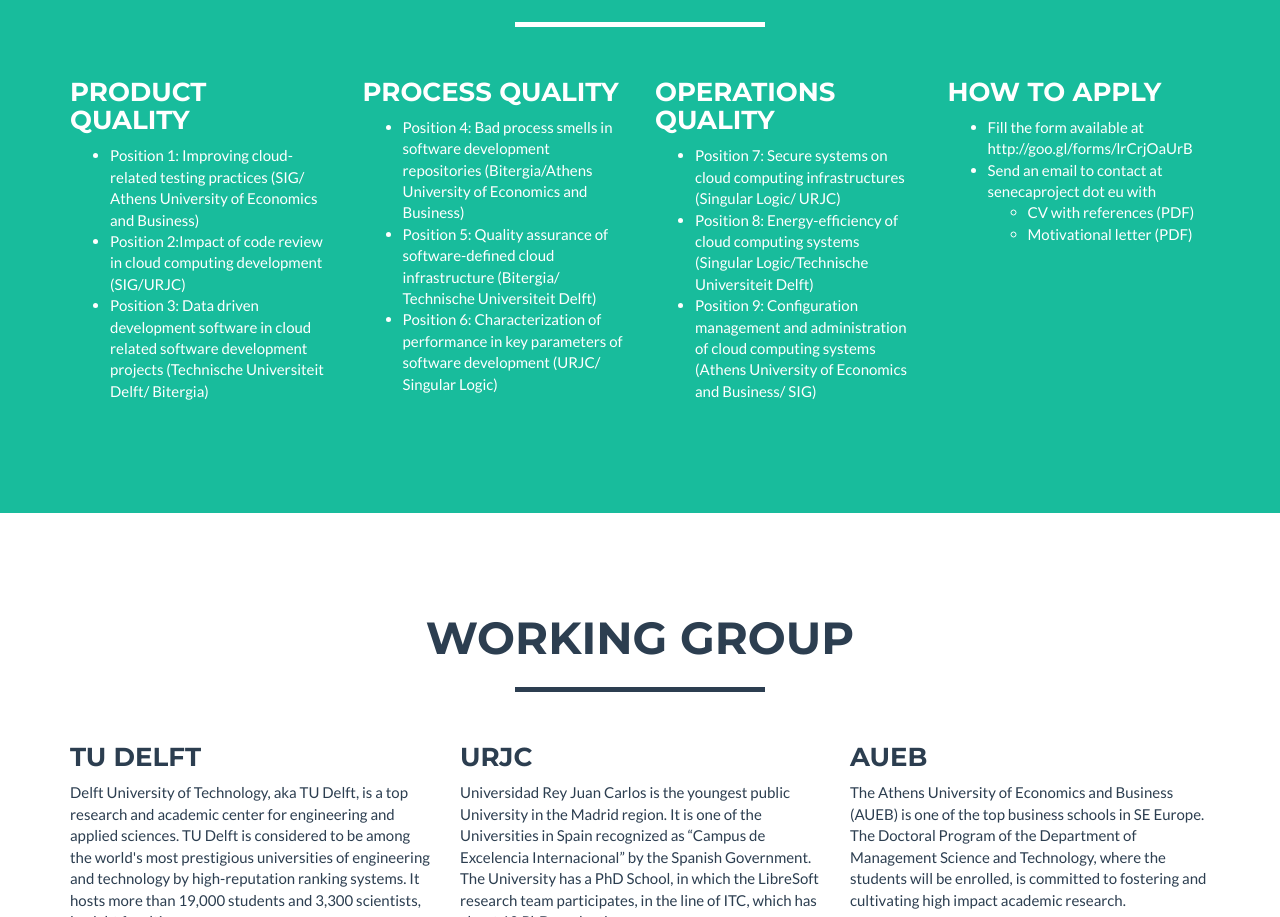
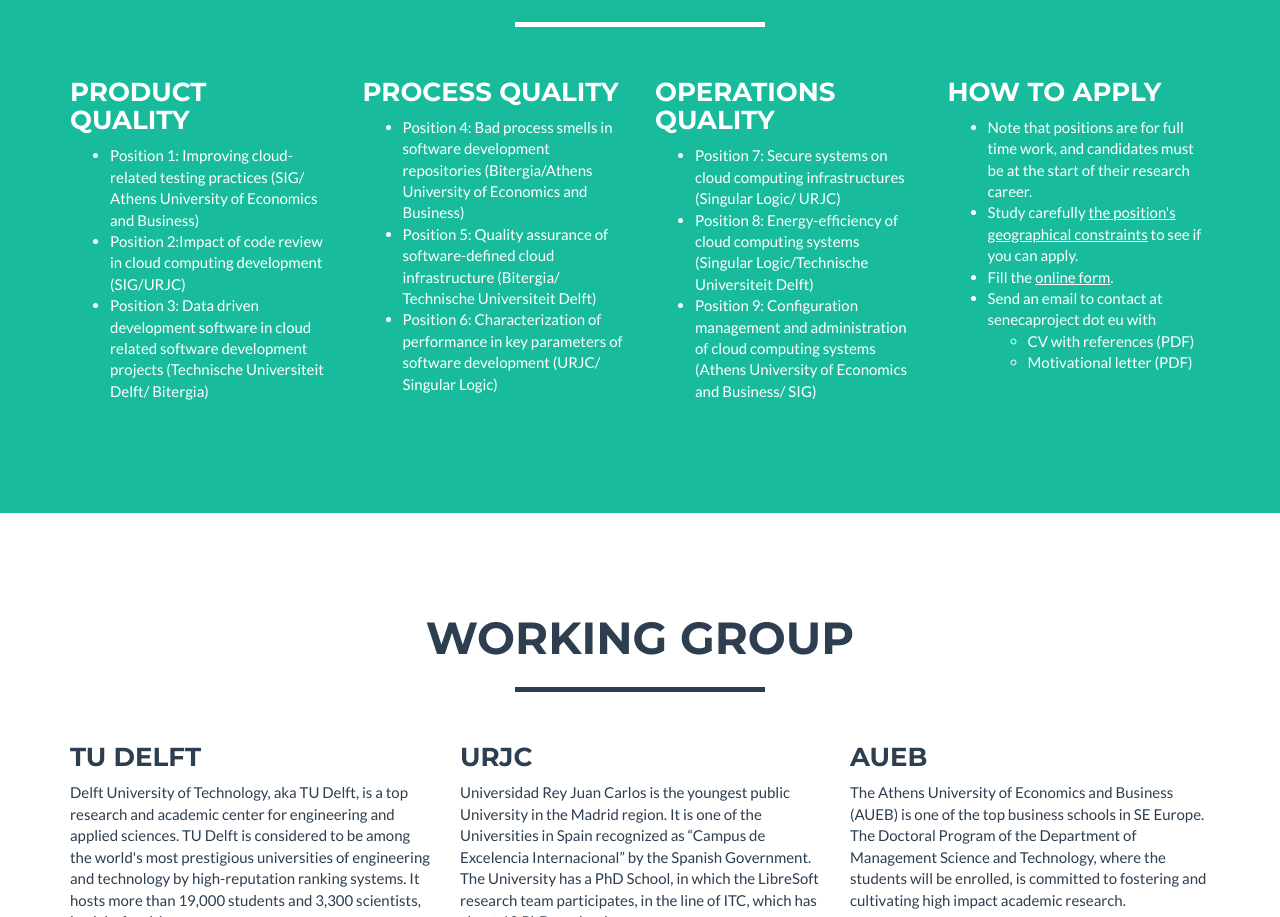
Before and after one commit to stefanos1316/senecaproject.github.io, a plain HTML site: page index.html in a window 1280 px wide. Shown: the part 1369-2286 px from the top of the page. Drawn offline with nearby package versions, Linux system fonts and the light colour scheme.

Commit message:
Link, clarify position requirements

```diff
--- a/css/freelancer.css
+++ b/css/freelancer.css
@@ -181,6 +181,13 @@
 
 section.success a {
     color: #fff;
+    text-decoration: underline;
+    background: #18bc9c;
+}
+
+section.success a:hover, a:focus, a:active {
+    color: black;
+    text-decoration: underline;
     background: #18bc9c;
 }
 
--- a/index.html
+++ b/index.html
@@ -164,7 +164,9 @@
           <div class="col-sm-3 portfolio-item">
           <h3>How to Apply</h3>
             <ul>
-		    <li> Fill the form available at <a href="http://goo.gl/forms/lrCrjOaUrB">http://goo.gl/forms/lrCrjOaUrB</a></li>
+		    <li> Note that positions are for full time work, and candidates must be at the start of their research career. </li>
+		    <li> Study carefully <a href="http://ec.europa.eu/euraxess/index.cfm/jobs/jobDetails/34007479">the position's geographical constraints</a> to see if you can apply.</li>
+		    <li> Fill the <a href="http://goo.gl/forms/lrCrjOaUrB">online form</a>.</li>
               <li> Send an email to contact at senecaproject dot eu with </li>
                 <ul>
                   <li> CV with references (PDF) </li>
```
